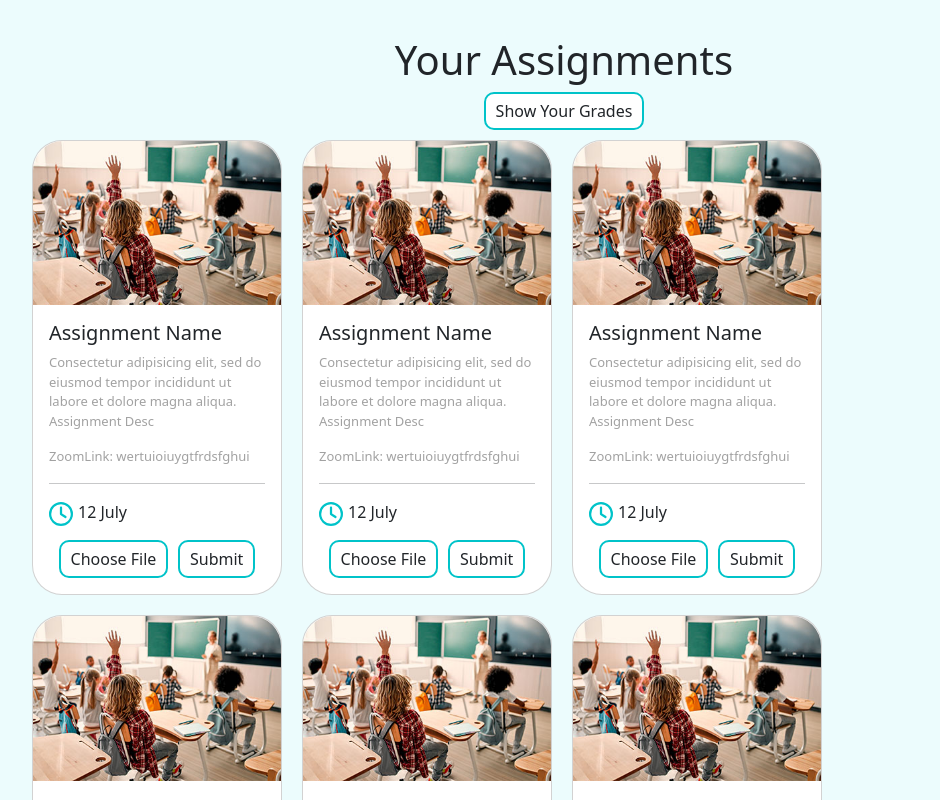
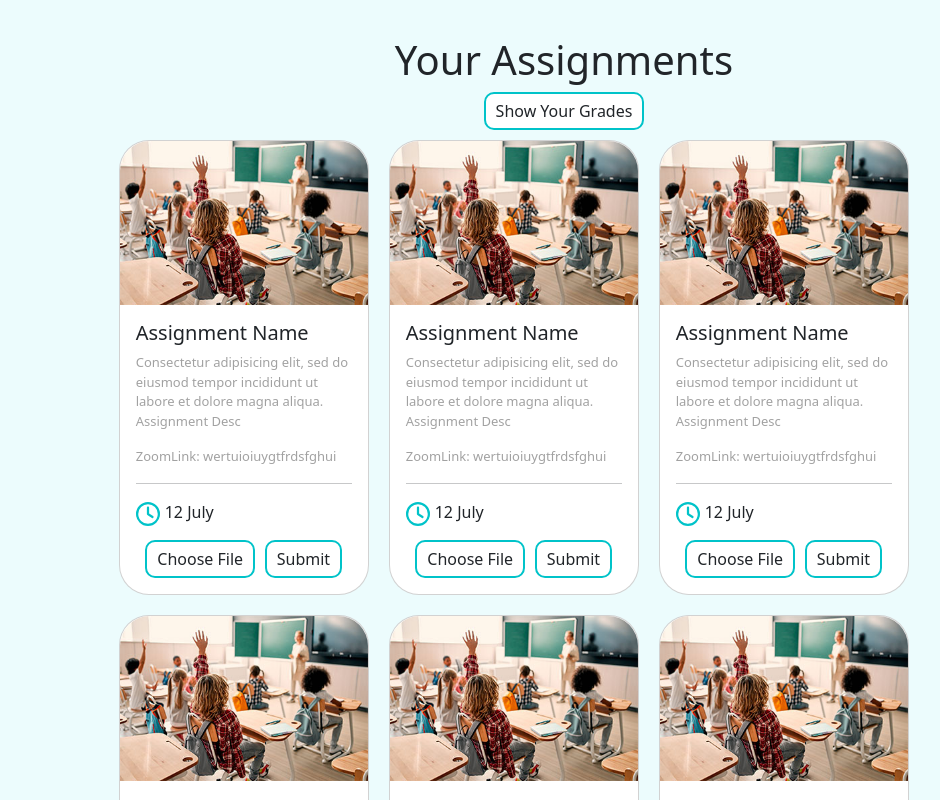
Before and after one commit to AyaMouawi/TinyTechiesFrontEnd, a React (Create React App) app in the folder tiny-techies-frontend/: page / in a window 1280 px wide. Shown: the part 500-1300 px from the top of the page, without its empty margins (76-1016 px from the left). Built offline with nearby package versions, Linux system fonts and the light colour scheme.

Commit message:
css updates

```diff
--- a/tiny-techies-frontend/src/App.js
+++ b/tiny-techies-frontend/src/App.js
@@ -1,10 +1,10 @@
 import './App.css';
-import SingleCoursPage from './Components/SingleCoursPage';
+import SingleCoursePage from './Components/SingleCoursePage';
 
 function App() {
   return (
     <div>
-      <SingleCoursPage />
+      <SingleCoursePage />
     </div>
   );
 }
--- a/tiny-techies-frontend/src/css/SingleCourseAssignment.css
+++ b/tiny-techies-frontend/src/css/SingleCourseAssignment.css
@@ -7,7 +7,7 @@ body {
     display: flex;
     flex-direction: row;
     align-items: center;
-    margin-right: 10%;
+    margin-left: 8%;
 
     flex-wrap: wrap;
     max-width: 100%;
```
Also changed, not shown: tiny-techies-frontend/src/Components/SingleCoursePage.jsx (renamed from tiny-techies-frontend/src/Components/SingleCoursPage.jsx).
